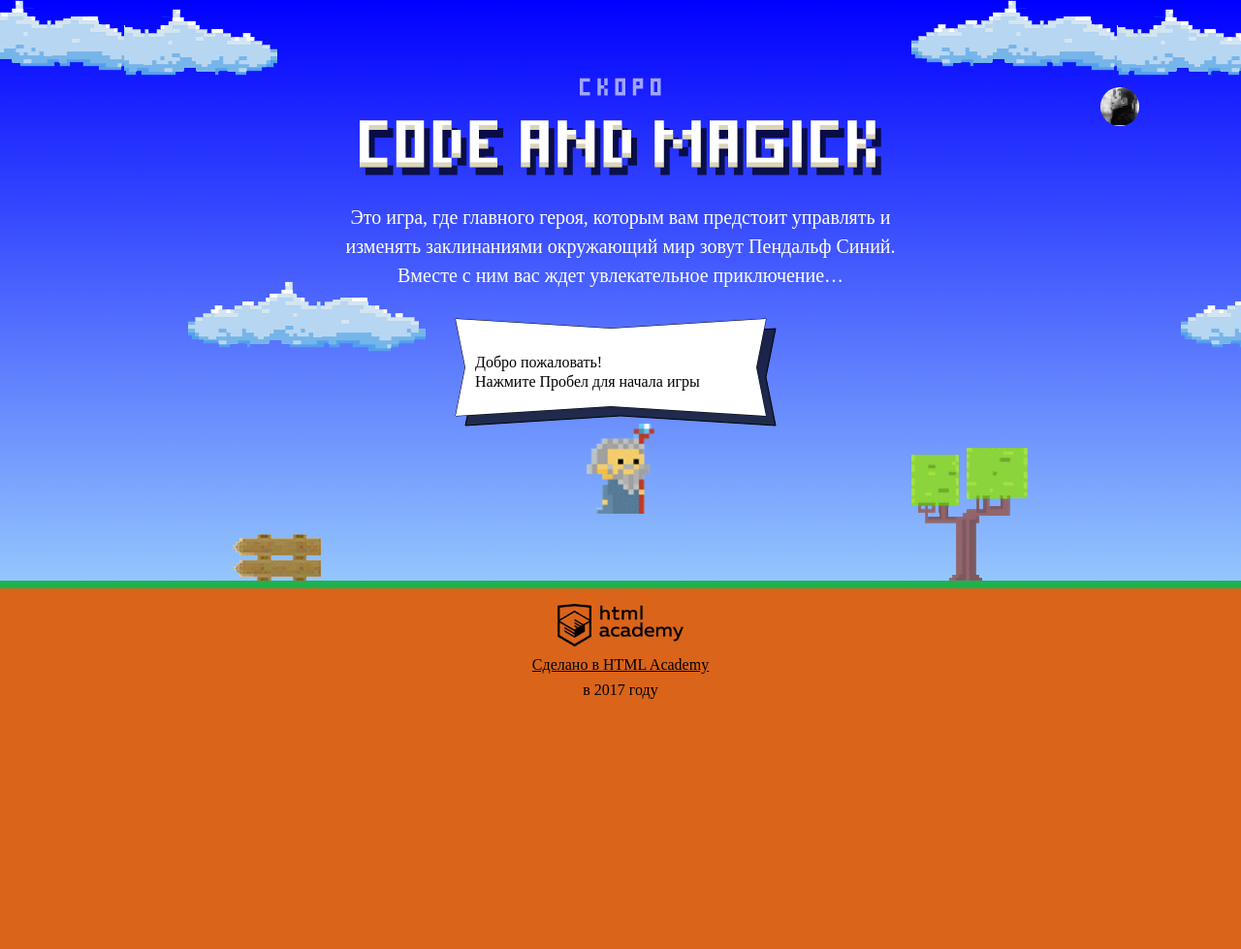
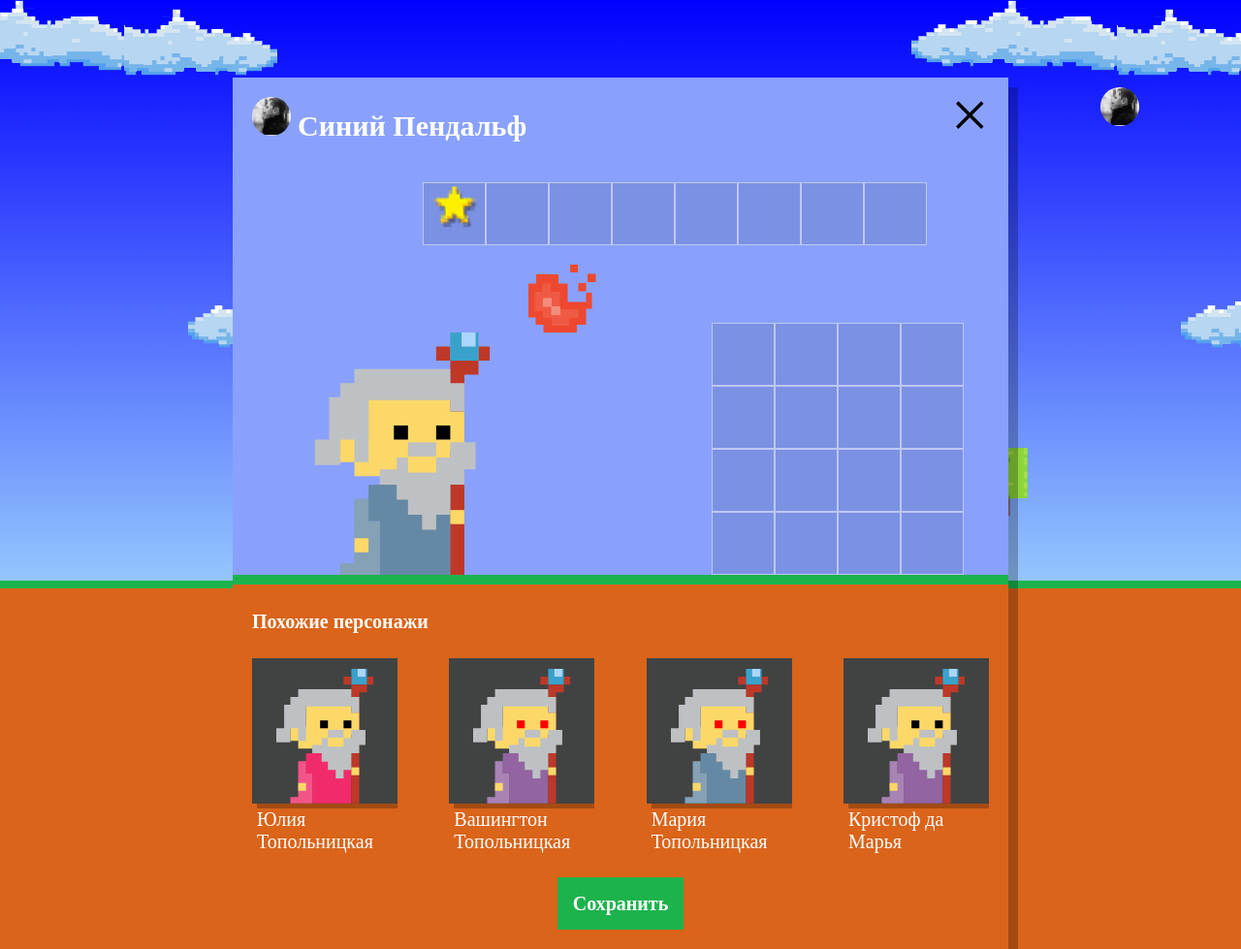
Before and after one commit to alterpi108/13939-code-and-magick, a website: page index.html in a window 1280 px wide. Shown: the whole page at 97% size. Before the commit the page ends 800 px from the top, so only its background shows below. Drawn offline with Linux system fonts and the light colour scheme; a web font is replaced by a local one.

Commit message:
Выполняет третье задание

```diff
--- a/index.html
+++ b/index.html
@@ -203,6 +203,7 @@
   };
 </script>
 
+<script src="js/setup.js"></script>
 <script src="js/stat.js"></script>
 <script src="js/game.js"></script>
 </body>
--- /dev/null
+++ b/js/setup.js
@@ -0,0 +1,57 @@
+'use strict';
+
+var WIZARD_FIRSTNAMES = ['Иван', 'Хуан Себастьян', 'Мария', 'Кристоф', 'Виктор', 'Юлия', 'Люпита', 'Вашингтон'];
+var WIZARD_LASTNAMES = ['да Марья', 'Верон', 'Мирабелла', 'Вальц', 'Онопко', 'Топольницкая', 'Нионго', 'Ирвинг'];
+var WIZARD_COAT_COLORS = ['rgb(101, 137, 164)', 'rgb(241, 43, 107)', 'rgb(146, 100, 161)', 'rgb(56, 159, 117)', 'rgb(215, 210, 55)', 'rgb(0, 0, 0)'];
+var WIZARD_EYES_COLORS = ['black', 'red', 'blue', 'yellow', 'green'];
+var WIZARD_QUANTITY = 4;
+
+var userDialog = document.querySelector('.setup');
+userDialog.classList.remove('hidden');
+
+var similarWizardTemplate = document.querySelector('#similar-wizard-template').content;
+var similarListElement = userDialog.querySelector('.setup-similar-list');
+
+var getRandomElement = function (elements) {
+  return elements[Math.floor(Math.random() * elements.length)];
+};
+
+var generateWizard = function () {
+  var wizard = {
+    name: getRandomElement(WIZARD_FIRSTNAMES) + ' ' + getRandomElement(WIZARD_LASTNAMES),
+    coatColor: getRandomElement(WIZARD_COAT_COLORS),
+    eyesColor: getRandomElement(WIZARD_EYES_COLORS),
+  };
+
+  return wizard;
+};
+
+var getWizardFeatures = function (quantity) {
+  var features = [];
+
+  for (var i = 0; i < quantity; i++) {
+    features[i] = generateWizard();
+  }
+
+  return features;
+};
+
+var wizards = getWizardFeatures(WIZARD_QUANTITY);
+
+var renderWizard = function (wizard) {
+  var wizardElement = similarWizardTemplate.cloneNode(true);
+
+  wizardElement.querySelector('.setup-similar-label').textContent = wizard.name;
+  wizardElement.querySelector('.wizard-coat').style.fill = wizard.coatColor;
+  wizardElement.querySelector('.wizard-eyes').style.fill = wizard.eyesColor;
+
+  return wizardElement;
+};
+
+var fragment = document.createDocumentFragment();
+for (var i = 0; i < WIZARD_QUANTITY; i++) {
+  fragment.appendChild(renderWizard(wizards[i]));
+}
+similarListElement.appendChild(fragment);
+
+userDialog.querySelector('.setup-similar').classList.remove('hidden');
```
